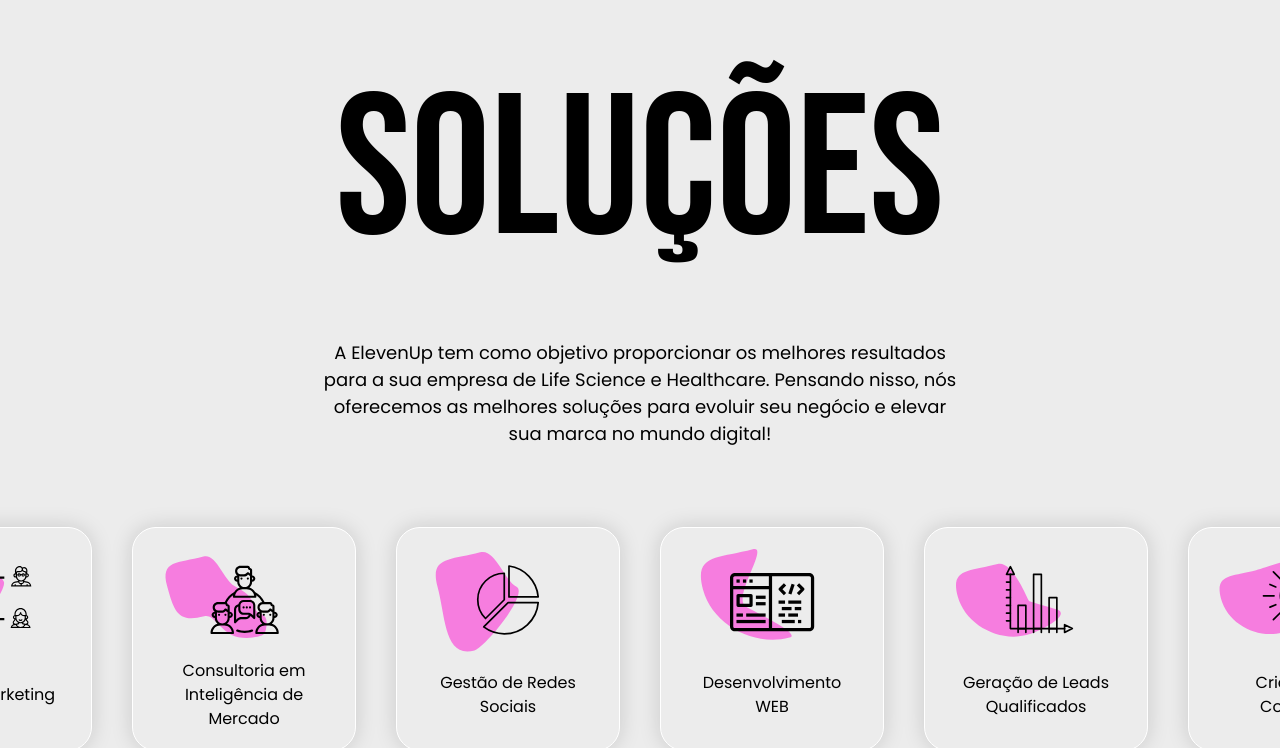
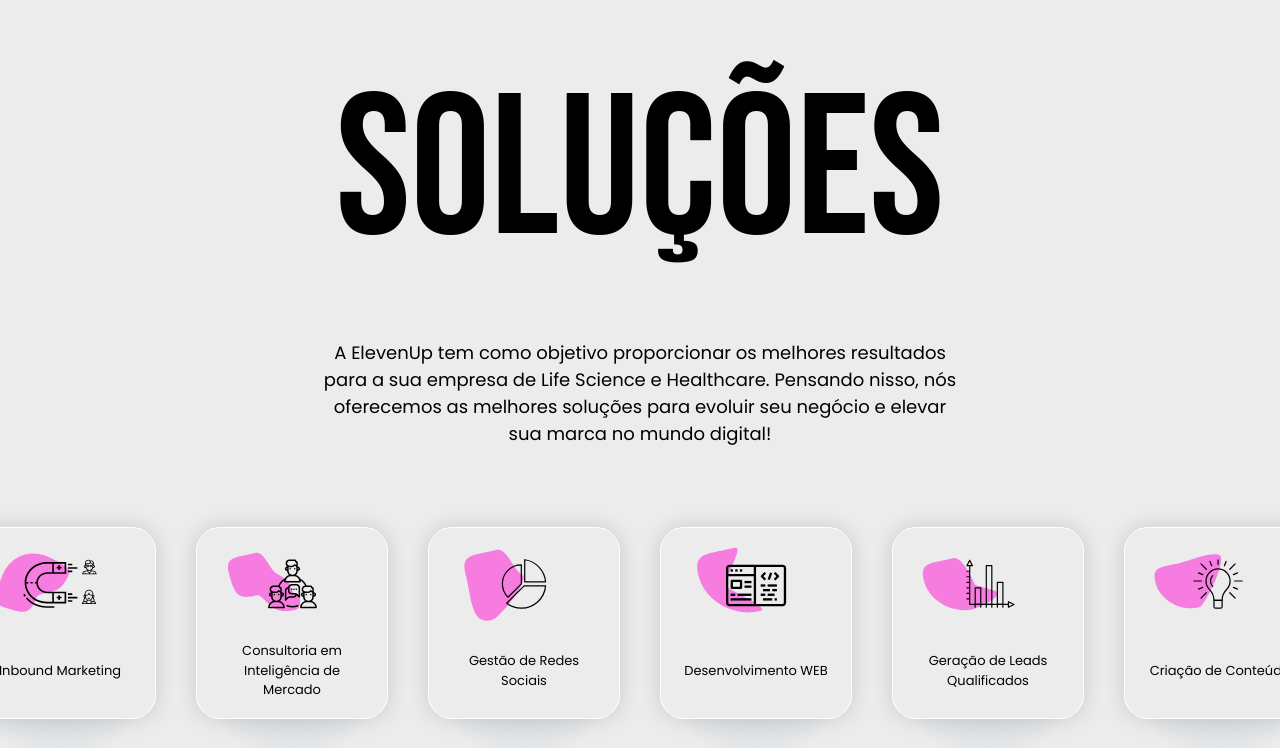
Before and after one commit to lucas-tolotosilva/elevenup, a React (Vite) app: page / in a window 1280 px wide. Shown: the part 3389-4137 px from the top of the page. Built offline with nearby package versions, Linux system fonts and the light colour scheme.

Commit message:
Fix sizes Cards and Solucoes components

```diff
--- a/src/components/Card.tsx
+++ b/src/components/Card.tsx
@@ -17,7 +17,7 @@
 
     return(
         <div className='relative'>
-            <div className='mr-5 ml-5 flex items-end absolute top-12 justify-center w-56 h-56'>
+            <div className='mr-5 ml-5 flex items-end absolute top-12 justify-center w-48 h-48'>
                 <div className='w-44 h-44 bg-gradient-radial-blue-mini'>  </div>
             </div>
             <motion.div
@@ -26,19 +26,18 @@
                 dragElastic={0.05}
                 dragConstraints={{ top:0, left:0, right:0, bottom:0}}
                 whileTap={{cursor: 'grabbing'}}
-                className={`w-56 h-56 border mr-5 ml-5 ${props.shadow} border-white-100 bg-gray-200 flex flex-col items-center justify-center rounded-3xl`}>
+                className={`w-48 h-48 border mr-5 ml-5 ${props.shadow} border-white-100 bg-gray-200 flex flex-col items-center justify-center rounded-3xl`}>
 
                 <div className='relative pt-4 h-1/2'>
-                    <motion.img style={{ x, y, rotateX, rotateY, z:10}}  className='absolute -left-7 w-28 h-28' src={props.rosa} alt="Inbound"/>
-                    <motion.img style={{ x, y, rotateX, rotateY, z:10}} draggable="false" className=' w-28 h-28' src={props.icon} alt="Inbound"/>
-
+                    <motion.img style={{ x, y, rotateX, rotateY, z:10}} className='absolute -left-7 w-20 h-20' src={props.rosa} alt="Inbound"/>
+                    <motion.img style={{ x, y, rotateX, rotateY, z:10}} draggable="false" className=' w-20 h-20' src={props.icon} alt="Inbound"/>
                 </div>
 
                 <motion.div
                 style={{ x, y, rotateX, rotateY, z:10}}
                 className='h-1/2 flex items-center'
                 >
-                    <h2 className='font-default text-[16px] w-40'>{props.title}</h2>
+                    <h2 className='font-default text-[13px] w-36'>{props.title}</h2>
                 </motion.div>
             </motion.div>
 
--- a/src/components/Solucoes.tsx
+++ b/src/components/Solucoes.tsx
@@ -19,7 +19,7 @@
 export function Solucoes(){
 
     return (
-        <div className="w-full mb-36">
+        <div className="max-w-[1280px] mb-36">
             <h2 className="font-title w-full text-[200px] mb-4">Soluções</h2>
             <div className="flex justify-center w-full">
                 <p className="text-center font-default text-[18px] w-6/12 mb-20 ">
```
